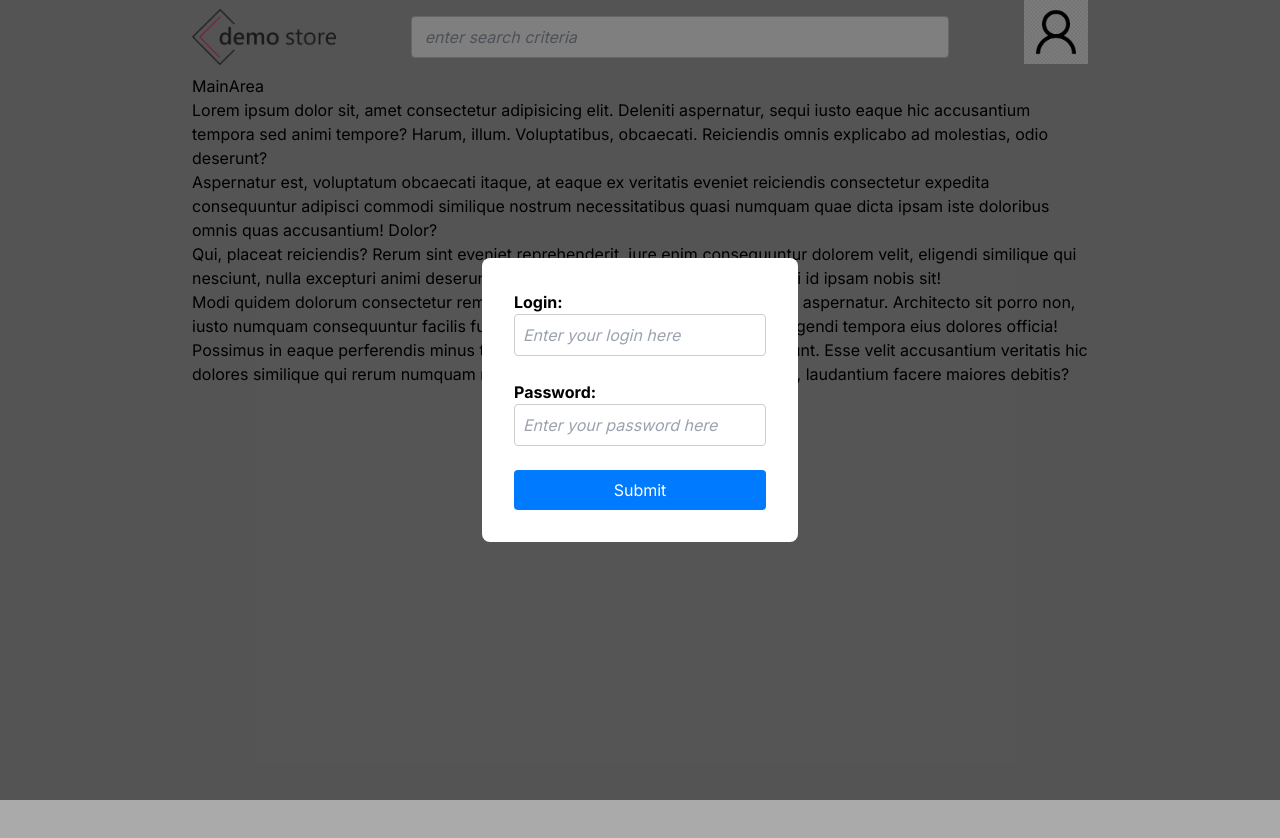
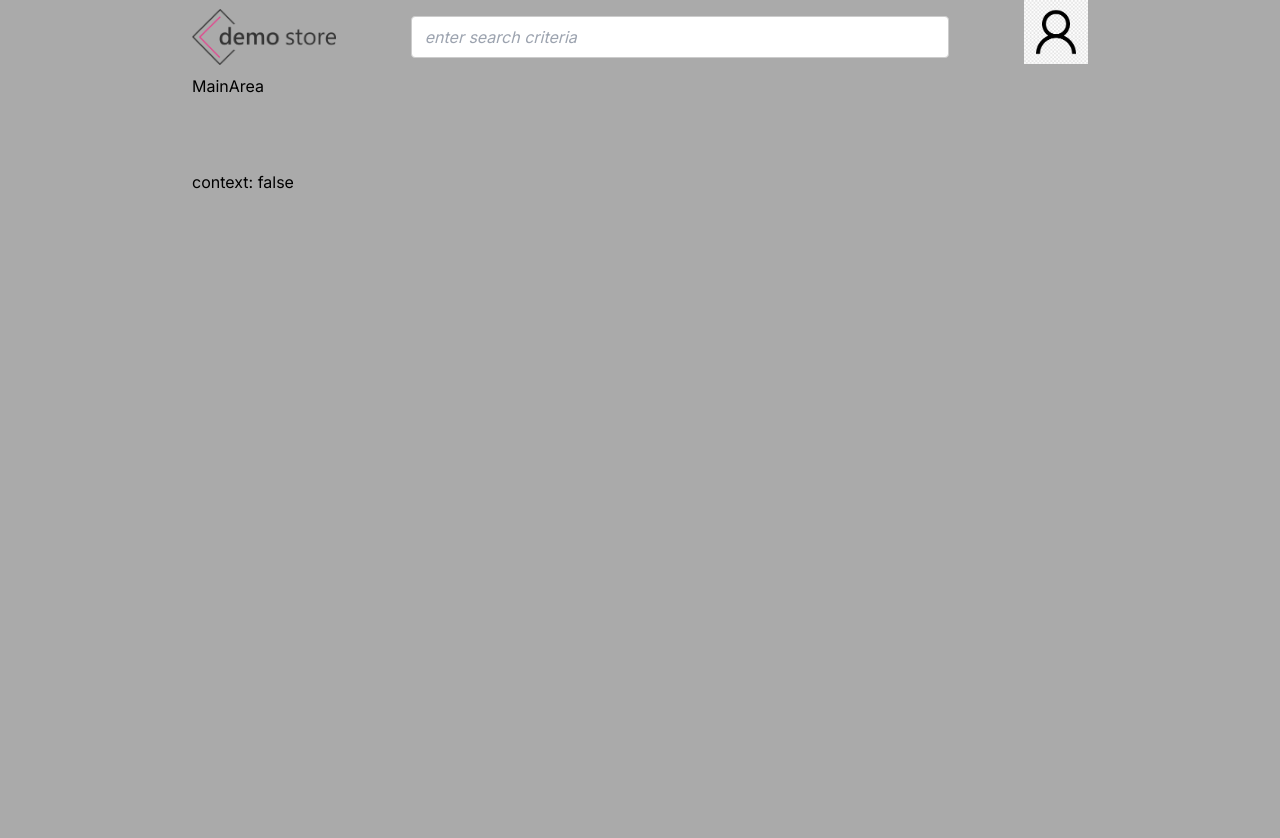
Before and after one commit to Oleguito/demo-shop-frontend, a Next.js app: page / in a window 1280 px wide. Shown: the top 838 px of the page. Built offline with nearby package versions, Linux system fonts and the light colour scheme.

Commit message:
починили

```diff
--- a/src/app/components/LoginOverlay.tsx
+++ b/src/app/components/LoginOverlay.tsx
@@ -1,28 +1,48 @@
-"use client"
+"use client";
 
-import React, {useContext} from "react";
+import React, { useContext, useEffect } from "react";
 import { GlobalContext } from "../context/GlobalContext";
 
 const LoginOverlay: React.FC = () => {
-    const cont = React.useContext(GlobalContext);
-    const [context, setContext] = React.useState(cont);
+    // const cont = React.useContext(GlobalContext);
+    const { context, setContext } = useContext(GlobalContext);
+    // const [context, setContext] = React.useState(cont);
+    useEffect(() => {
+        console.log("Oleg" + context.loginOverlayVisible);
+    }, [context.loginOverlayVisible]);
 
-    return (context.loginOverlayVisible &&
+    return (
+        context.loginOverlayVisible && (
             <div className="overlay">
                 <div className="overlay-content">
                     <form>
                         <label htmlFor="login">Login:</label>
-                    <input type="text" id="login" placeholder="Enter your login here" />
+                        <input
+                            type="text"
+                            id="login"
+                            placeholder="Enter your login here"
+                        />
                         <br />
                         <label htmlFor="password">Password:</label>
-                    <input type="password" id="password" placeholder="Enter your password here" />
+                        <input
+                            type="password"
+                            id="password"
+                            placeholder="Enter your password here"
+                        />
                         <br />
-                    <button type="submit" className="submitButton" onClick={
-                        () => {setContext({ loginOverlayVisible: false });}
-                    }>Submit</button>
+                        <button
+                            type="submit"
+                            className="submitButton"
+                            onClick={() => {
+                                setContext({ loginOverlayVisible: false });
+                            }}
+                        >
+                            Submit
+                        </button>
                     </form>
                 </div>
             </div>
+        )
     );
 };
 
--- a/src/app/components/PageCarcass.tsx
+++ b/src/app/components/PageCarcass.tsx
@@ -1,11 +1,12 @@
-import React from "react";
+import React, { useContext, useState } from "react";
+import { GlobalContext } from "../context/GlobalContext";
 
-interface Props {
-
-}
+interface Props {}
 
 const PageCarcass: React.FC = (props: Props) => {
-    // const [a, b] = React.useState();
+    const {context, setContext} = useContext(GlobalContext);
+    // const [context, setContext] = React.useState(cont);
+
     return (
         <>
             <header className="flex justify-between mx-[15%]">
@@ -15,13 +16,23 @@ const PageCarcass: React.FC = (props: Props) => {
                     className="searchBar"
                     placeholder=" enter search criteria"
                 />
-                <button className="loginImage"></button>
+                <button
+                    type="submit"
+                    className="loginImage"
+                    onClick={() => {
+                        console.log(context.loginOverlayVisible);
+                        setContext({ loginOverlayVisible: true });
+                    }}
+                ></button>
             </header>
-            <section className="h-[100vh] mx-[15%]">MainArea <br /> <p>Lorem ipsum dolor sit, amet consectetur adipisicing elit. Deleniti aspernatur, sequi iusto eaque hic accusantium tempora sed animi tempore? Harum, illum. Voluptatibus, obcaecati. Reiciendis omnis explicabo ad molestias, odio deserunt?</p>
-            <p>Aspernatur est, voluptatum obcaecati itaque, at eaque ex veritatis eveniet reiciendis consectetur expedita consequuntur adipisci commodi similique nostrum necessitatibus quasi numquam quae dicta ipsam iste doloribus omnis quas accusantium! Dolor?</p>
-            <p>Qui, placeat reiciendis? Rerum sint eveniet reprehenderit, iure enim consequuntur dolorem velit, eligendi similique qui nesciunt, nulla excepturi animi deserunt! Commodi amet quas at numquam sequi id ipsam nobis sit!</p>
-            <p>Modi quidem dolorum consectetur rem earum quo aperiam id perspiciatis eaque aspernatur. Architecto sit porro non, iusto numquam consequuntur facilis fugiat assumenda modi consequatur aut eligendi tempora eius dolores officia!</p>
-            <p>Possimus in eaque perferendis minus temporibus atque voluptatum unde deserunt. Esse velit accusantium veritatis hic dolores similique qui rerum numquam magnam ipsum quos distinctio suscipit ab, laudantium facere maiores debitis?</p></section>
+            <section className="h-[100vh] mx-[15%]">
+                MainArea <br />
+                <br />
+                <br />
+                {/* {"cont: " + cont.loginOverlayVisible} */}
+                <br />
+                {"context: " + context.loginOverlayVisible}
+            </section>
         </>
     );
 };
--- a/src/app/context/GlobalContext.tsx
+++ b/src/app/context/GlobalContext.tsx
@@ -5,7 +5,7 @@ interface GlobalContextData {
 }
 
 const defaultValue = {
-    loginOverlayVisible: true,
+    loginOverlayVisible: false,
 };
 
 export const GlobalContext = createContext<GlobalContextData>(defaultValue);
--- a/src/app/page.tsx
+++ b/src/app/page.tsx
@@ -11,7 +11,7 @@ export default function Home() {
 
     return (
         <main>
-            <GlobalContext.Provider value={context}>
+            <GlobalContext.Provider value={{context, setContext}}>
                 <PageCarcass />
                 <LoginOverlay />
             </GlobalContext.Provider>
```
Lines whose indentation alone changed are shown as unchanged.
